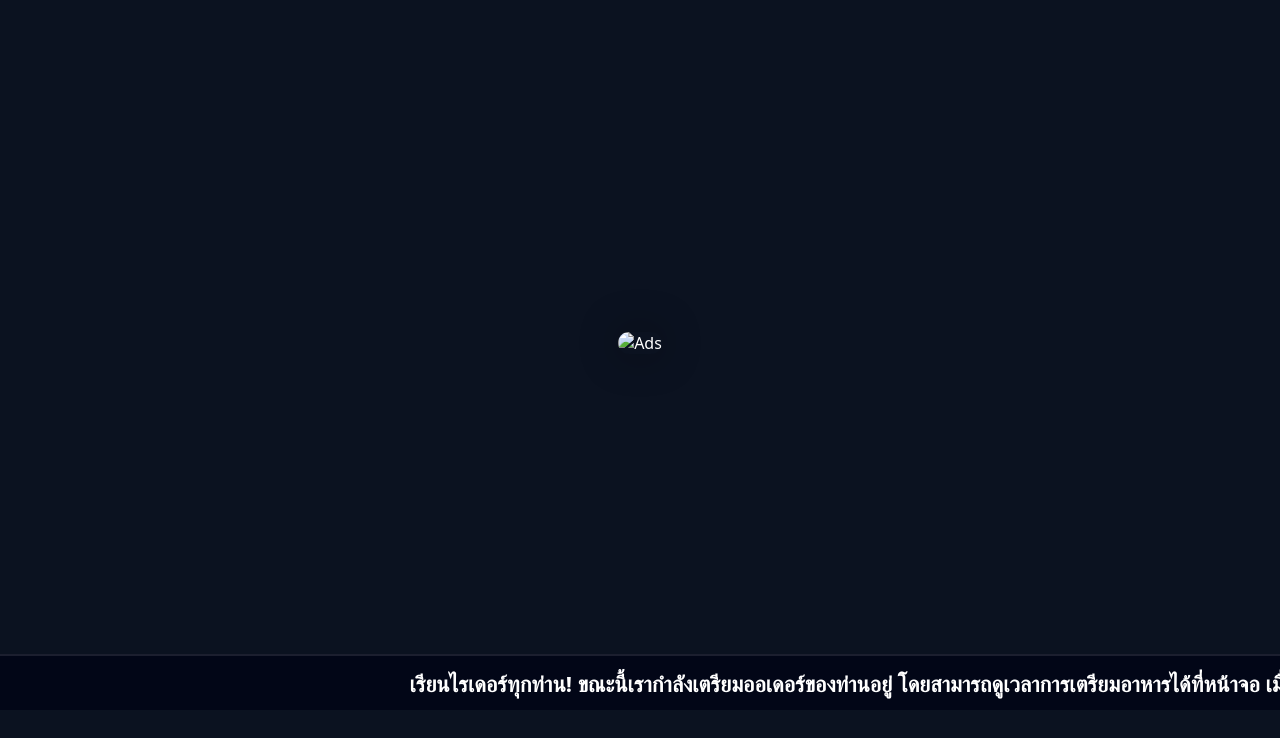
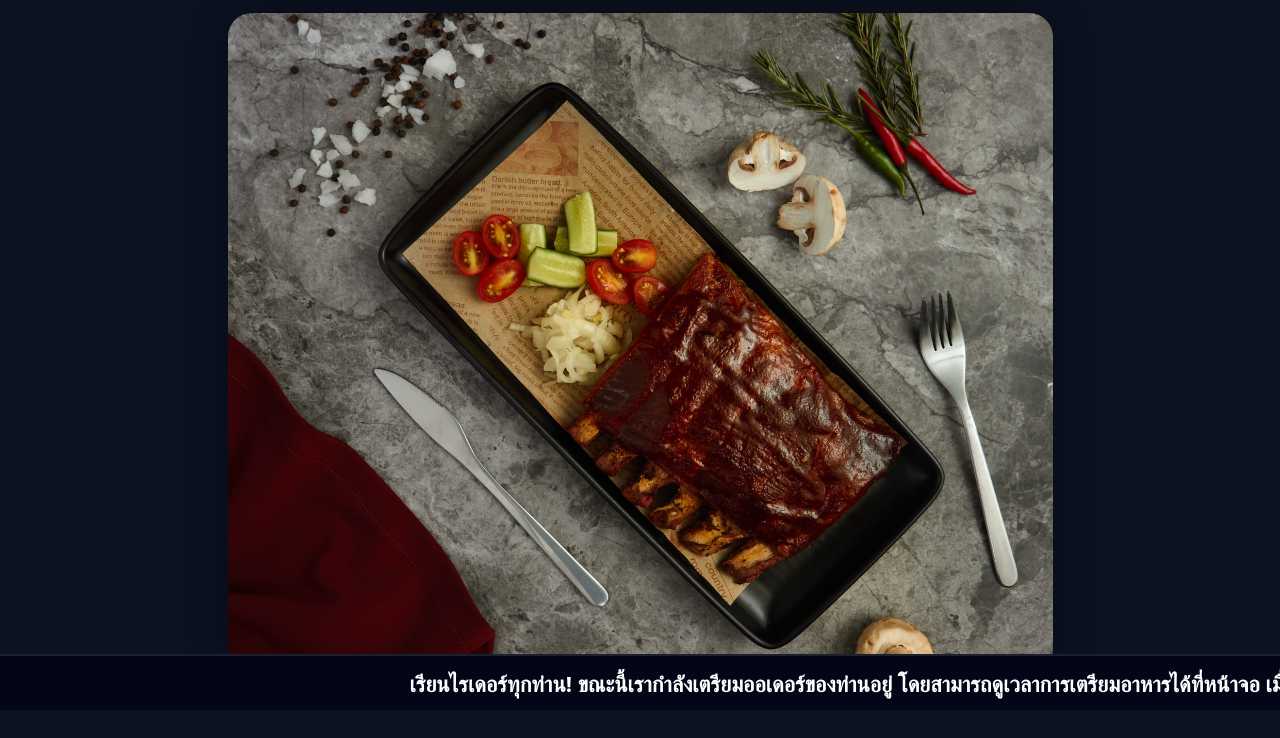
Before and after one commit to smokefactorybbq-star/screegrab, a website: page public/index.html in a window 1280 px wide. Shown: the part 90-828 px from the top of the page. Drawn offline with Linux system fonts and the light colour scheme; no server answers.

Commit message:
Update index.html

```diff
--- a/public/index.html
+++ b/public/index.html
@@ -111,7 +111,7 @@
 
     <!-- ===== БЛОК КАРТИНОК (если нет заказов) ===== -->
     <div class="ads" id="ads">
-      <img id="adsImg" src="ads1.jpg" alt="Ads">
+      <img id="adsImg" src="ads1.jpeg" alt="Ads">
     </div>
 
     <!-- ===== БЛОК ЗАКАЗОВ ===== -->
```
